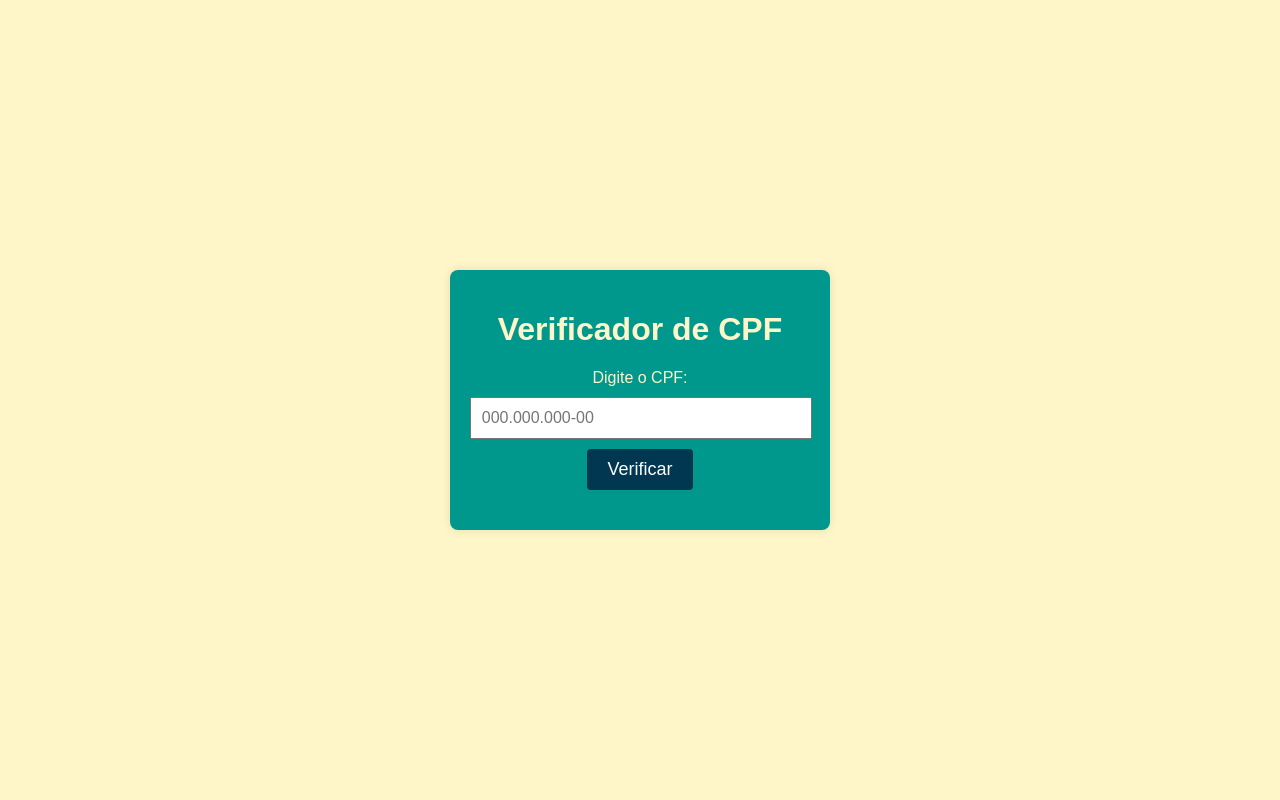
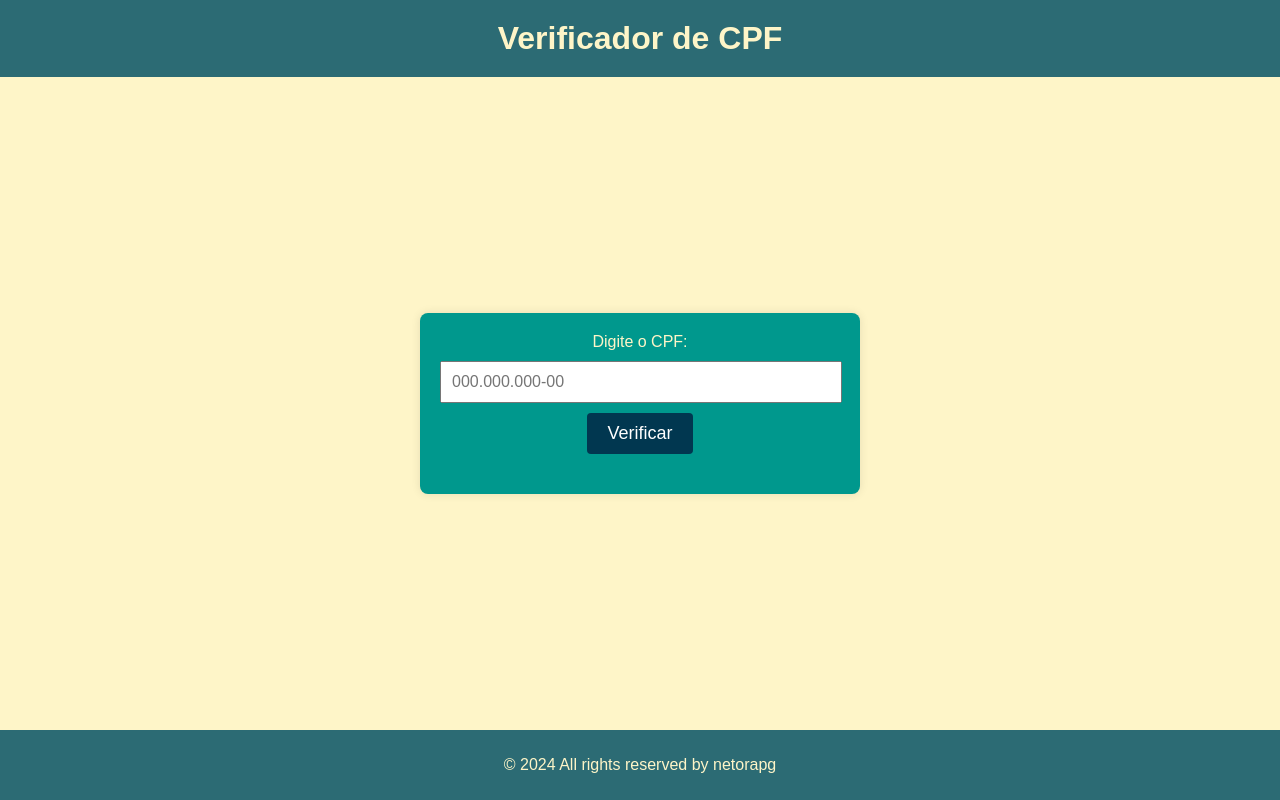
Before and after one commit to netorapg/pw-tools, a plain HTML site: page verificadorCPF/verificadorCPF.html in a window 1280 px wide. Drawn offline with Linux system fonts and the light colour scheme.

Commit message:
colocando cabeçalho e footer nas ferramentas

```diff
--- a/conversorDecimalRomanos/conversorDecimalRomanos.css
+++ b/conversorDecimalRomanos/conversorDecimalRomanos.css
@@ -1,11 +1,30 @@
-body {
+html, body {
+    height: 100%;
+    margin: 0;
+    padding: 0;
     font-family: Arial, sans-serif;
+    background-color: #fef5c8;
+    display: flex;
+    flex-direction: column;
+}
+
+header {
+    background-color: #2c6b74;
+    color: #fef5c8;
+    padding: 20px 0;
+    text-align: center;
+    width: 100%;
+}
+
+h1 {
+    margin: 0;
+}
+
+.main-content {
+    flex-grow: 1;
     display: flex;
     justify-content: center;
     align-items: center;
-    height: 100vh;
-    margin: 0;
-    background-color: #fef5c8;
 }
 
 .container {
@@ -15,10 +34,7 @@ body {
     border-radius: 8px;
     box-shadow: 0 0 10px rgba(0, 0, 0, 0.1);
     max-width: 600px;
-}
-
-h1 {
-    color: #fef5c8;
+    width: 100%;
 }
 
 .converter {
@@ -55,3 +71,11 @@ input[readonly] {
     background-color: #f0f0f0;
     cursor: not-allowed;
 }
+
+.footer {
+    background-color: #2c6b74;
+    color: #fef5c8;
+    padding: 10px 0;
+    text-align: center;
+    width: 100%;
+}
--- a/geradorNomesFantasia/geradorNomesFantasia.css
+++ b/geradorNomesFantasia/geradorNomesFantasia.css
@@ -1,11 +1,30 @@
-body {
+html, body {
+    height: 100%;
+    margin: 0;
+    padding: 0;
     font-family: Arial, sans-serif;
+    background-color: #fef5c8;
+    display: flex;
+    flex-direction: column;
+}
+
+header {
+    background-color: #2c6b74;
+    color: #fef5c8;
+    padding: 20px 0;
+    text-align: center;
+    width: 100%;
+}
+
+h1 {
+    margin: 0;
+}
+
+.main-content {
+    flex-grow: 1;
     display: flex;
     justify-content: center;
     align-items: center;
-    height: 100vh;
-    margin: 0;
-    background-color: #fef5c8;
 }
 
 .container {
@@ -15,10 +34,7 @@ body {
     border-radius: 8px;
     box-shadow: 0 0 10px rgba(0, 0, 0, 0.1);
     max-width: 400px;
-}
-
-h1 {
-    color: #fef5c8;
+    width: 100%;
 }
 
 #nomeGerado {
@@ -40,3 +56,11 @@ button {
 button:hover {
     background-color: #f23e02;
 }
+
+.footer {
+    background-color: #2c6b74;
+    color: #fef5c8;
+    padding: 10px 0;
+    text-align: center;
+    width: 100%;
+}
--- a/verificadorCPF/verificadorCPF.css
+++ b/verificadorCPF/verificadorCPF.css
@@ -1,11 +1,30 @@
-body {
+html, body {
+    height: 100%;
+    margin: 0;
+    padding: 0;
     font-family: Arial, sans-serif;
+    background-color: #fef5c8;
+    display: flex;
+    flex-direction: column;
+}
+
+header {
+    background-color: #2c6b74;
+    color: #fef5c8;
+    padding: 20px 0;
+    text-align: center;
+    width: 100%;
+}
+
+h1 {
+    margin: 0;
+}
+
+.main-content {
+    flex-grow: 1;
     display: flex;
     justify-content: center;
     align-items: center;
-    height: 100vh;
-    margin: 0;
-    background-color: #fef5c8;
 }
 
 .container {
@@ -15,10 +34,7 @@ body {
     border-radius: 8px;
     box-shadow: 0 0 10px rgba(0, 0, 0, 0.1);
     max-width: 400px;
-}
-
-h1 {
-    color: #fef5c8;
+    width: 100%;
 }
 
 label {
@@ -33,7 +49,6 @@ input {
     margin-bottom: 10px;
     font-size: 16px;
 }
-
 
 button {
     padding: 10px 20px;
@@ -53,3 +68,11 @@ p#resultado {
     margin-top: 20px;
     font-size: 18px;
 }
+
+.footer {
+    background-color: #2c6b74;
+    color: #fef5c8;
+    padding: 10px 0;
+    text-align: center;
+    width: 100%;
+}
--- a/verificadorCPF/verificadorCPF.html
+++ b/verificadorCPF/verificadorCPF.html
@@ -7,14 +7,27 @@
     <link rel="stylesheet" href="verificadorCPF.css">
 </head>
 <body>
-    <div class="container">
+    <header>
         <h1>Verificador de CPF</h1>
-        <label for="cpfInput">Digite o CPF:</label>
-        <input type="text" id="cpfInput" maxlength="14" placeholder="000.000.000-00">
-        <button id="verificarBtn">Verificar</button>
-        <p id="resultado"></p>
-    </div>
+    </header>
+
+    <main class="main-content">
+        <div class="container">
+            <label for="cpfInput">Digite o CPF:</label>
+            <input type="text" id="cpfInput" maxlength="14" placeholder="000.000.000-00">
+            <button id="verificarBtn">Verificar</button>
+            <p id="resultado"></p>
+        </div>
+    </main>
+
+    <footer class="footer">
+        <p>&copy; <span id="ano-atual"></span> All rights reserved by netorapg</p>
+    </footer>
 
     <script src="verificadorCPF.js"></script>
+    <script>
+        const anoAtual = new Date().getFullYear();
+        document.getElementById('ano-atual').textContent = anoAtual;
+    </script>
 </body>
 </html>
```
Also changed, not shown: conversorDecimalRomanos/conversorDecimalRomanos.html (+14 -1 lines), geradorNomesFantasia/geradorNomesFantasia.html (+17 -4 lines).
